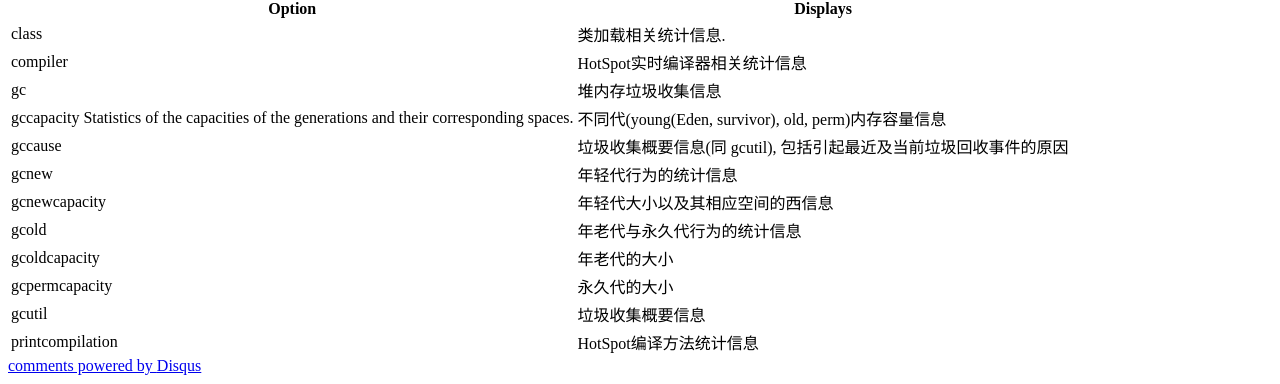
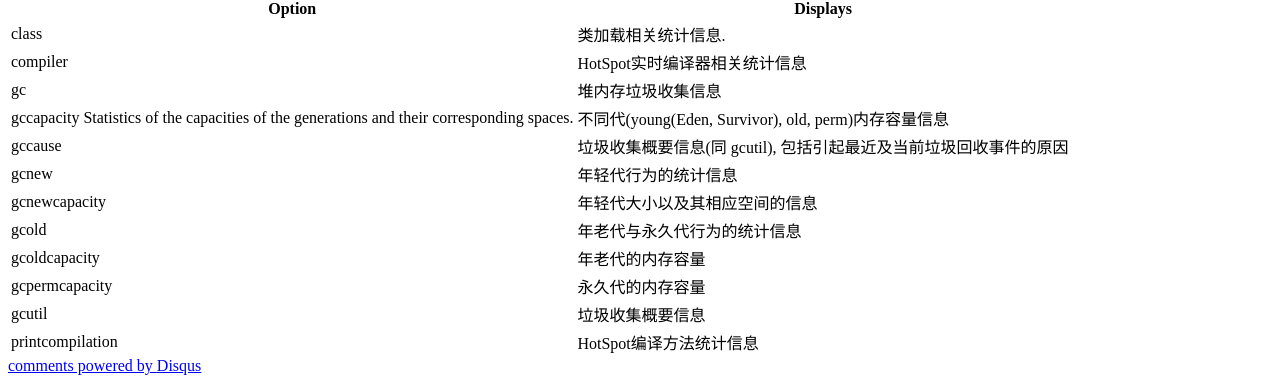
Before and after one commit to clarkdo/clarkdo.github.com, a Jekyll site: the page built from _posts/2014-06-12-java-jstat.md, in a window 1280 px wide. Shown: the part 803-1187 px from the top of the page. Built offline with Jekyll 4.4.1, drawn with Linux system fonts in a browser that asks for light colours; Markdown is read by kramdown in place of the engine named in the settings; comment, search, counter and statistics services are not loaded.

Commit message:
new post

```diff
--- a/_posts/2014-06-12-java-jstat.md
+++ b/_posts/2014-06-12-java-jstat.md
@@ -41,7 +41,7 @@ general options在每次命令运行中, 只能指定一个
     </tr>
     <tr>
       <td>gccapacity  Statistics of the capacities of the generations and their corresponding spaces.</td>
-      <td>不同代(young(Eden, survivor), old, perm)内存容量信息</td>
+      <td>不同代(young(Eden, Survivor), old, perm)内存容量信息</td>
     </tr>
     <tr>
       <td>gccause</td>
@@ -53,7 +53,7 @@ general options在每次命令运行中, 只能指定一个
     </tr>
     <tr>
       <td>gcnewcapacity</td>
-      <td>年轻代大小以及其相应空间的西信息</td>
+      <td>年轻代大小以及其相应空间的信息</td>
     </tr>
     <tr>
       <td>gcold</td>
@@ -61,11 +61,11 @@ general options在每次命令运行中, 只能指定一个
     </tr>
     <tr>
       <td>gcoldcapacity</td>
-      <td>年老代的大小</td>
+      <td>年老代的内存容量</td>
     </tr>
     <tr>
       <td>gcpermcapacity</td>
-      <td>永久代的大小</td>
+      <td>永久代的内存容量</td>
     </tr>
     <tr>
       <td>gcutil</td>
```
